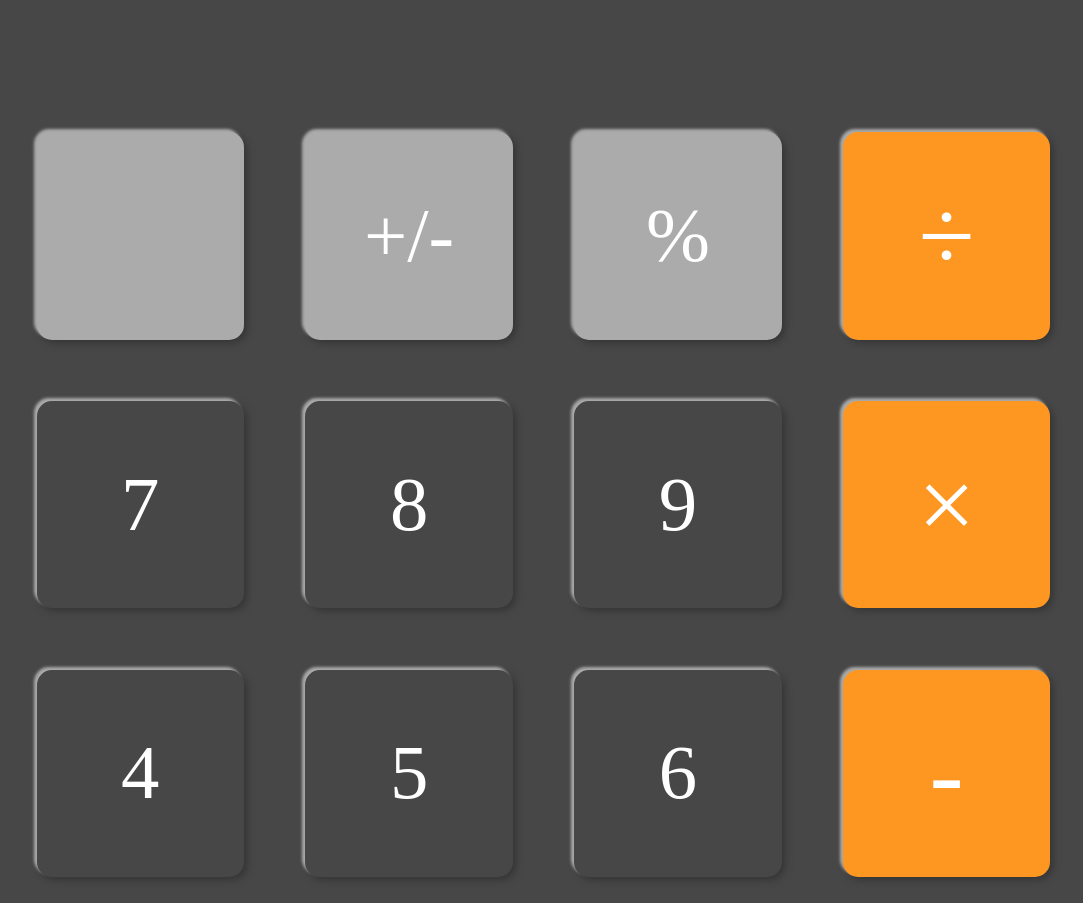
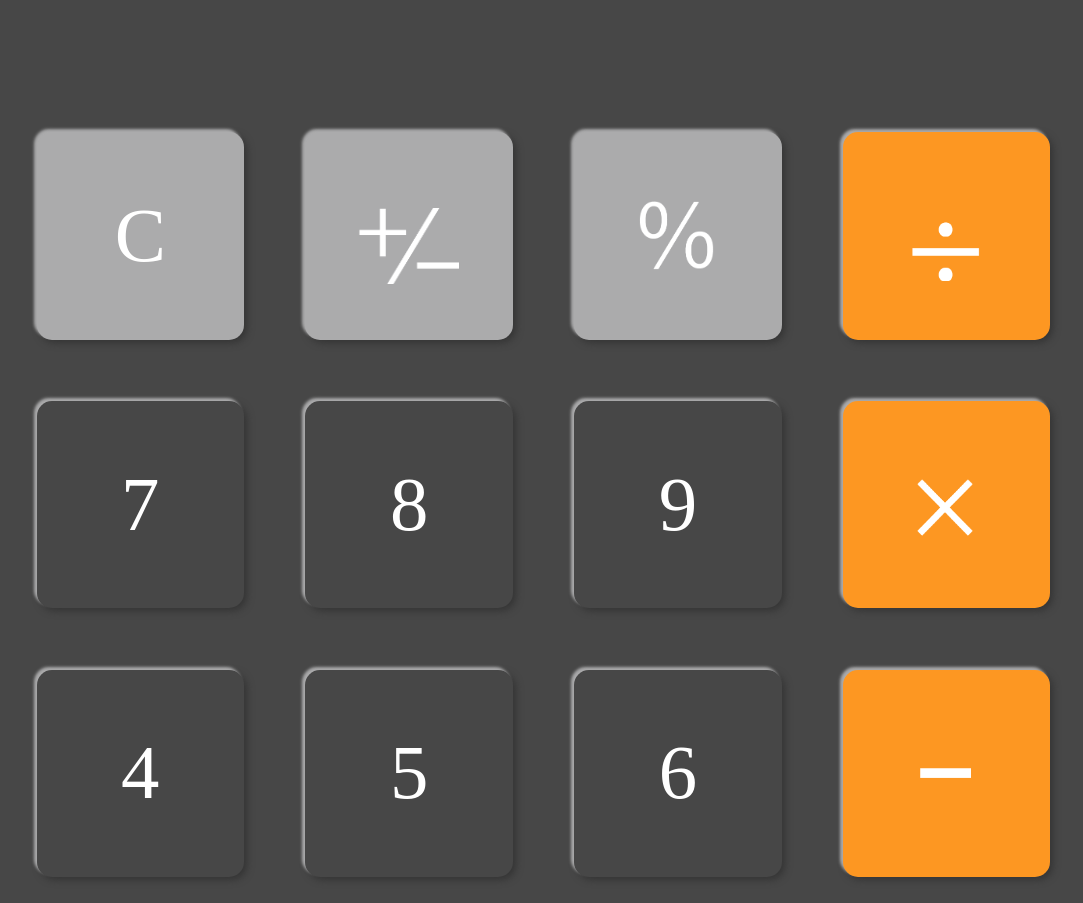
Before and after one commit to Samiratalanchi/calculator, a plain HTML site: page index.html in a window 1280 px wide. Shown: the part 260-1163 px from the top of the page, without its empty margins (108-1191 px from the left). Drawn offline with Linux system fonts and the light colour scheme.

Commit message:
add button icons

```diff
--- a/index.html
+++ b/index.html
@@ -12,28 +12,28 @@
                 <div class="gridItem">
                     <div class="calButton">
                         <div class="button top">
-
+                            C
                         </div>
                     </div>
                 </div>
                 <div class="gridItem">
                     <div class="calButton">
                         <div class="button top">
-                            +/-
+                            <div id="negative"></div>
                         </div>
                     </div>
                 </div>
                 <div class="gridItem">
                     <div class="calButton">
                         <div class="button top">
-                            %
+                            <div id="percent"></div>
                         </div>
                     </div>
                 </div>
                 <div class="gridItem">
                     <div class="calButton">
                         <div class="button main">
-                            ÷
+                            <div id="divide"></div>
                         </div>
                     </div>
                 </div>
@@ -61,7 +61,7 @@
                 <div class="gridItem">
                     <div class="calButton">
                         <div class="button  main">
-                            ×
+                            <div id="mul"></div>
                         </div>
                     </div>
                 </div>
@@ -89,7 +89,7 @@
                 <div class="gridItem">
                     <div class="calButton">
                         <div class="button main">
-                            -
+                            <div id="sub"></div>
                         </div>
                     </div>
                 </div>
@@ -117,7 +117,7 @@
                 <div class="gridItem">
                     <div class="calButton">
                         <div class="button main">
-                            +
+                            <p>+</p>
                         </div>
                     </div>
                 </div>
--- a/main.css
+++ b/main.css
@@ -2,9 +2,11 @@
     --gray: #474747;
     --lightgray: #ababac;
     --final: #fd9722;
+
 }
 body {
     background-color: var(--gray);
+    box-sizing: border-box;
 }
 #container {
     margin-left: 5%;
@@ -62,10 +64,16 @@ body {
 }
 .top{
     background-color: var(--lightgray);
+    display: flex;
+    justify-content: center;
+    align-items: center;
 }
 .main {
     background-color: var(--final);
     font-size: 8vw;
+    display: flex;
+    justify-content: center;
+    align-items: center;
 }
 .top:hover {
     background-color: #c7c7c7;
@@ -78,3 +86,43 @@ body {
     margin-top: -1px;
     box-shadow: 3px 3px 7px #353535;
 }
+#negative {
+    margin-left: -3px;
+    margin-top: -7px;
+    width: 8vw;
+    height: 8vw;
+    background-image: url("./static/negative.png");
+    background-size: cover;
+}
+#percent {
+    margin-left: -3px;
+    margin-top: -3px;
+    width: 7vw;
+    height: 7vw;
+    background-image: url("./static/percent.png");
+    background-size: cover;
+}
+#divide {
+    margin-left: -3px;
+    margin-top: -12px;
+    width: 6vw;
+    height: 8vw;
+    background-image: url("./static/divide.png");
+    background-size: cover;
+}
+#mul {
+    margin-left: -3px;
+    margin-top: -2px;
+    width: 5vw;
+    height: 9vw;
+    background-image: url("./static/mul.png");
+    background-size: cover;
+}
+#sub {
+    margin-left: -3px;
+    margin-top: -1px;
+    width: 4vw;
+    height: 0.75vw;
+    background-image: url("./static/sub.png");
+    background-size: cover;
+}
```
Also changed, not shown: static/divide.png (added), static/mul.png (added), static/negative.png (added), static/percent.png (added), static/sub.png (added).
